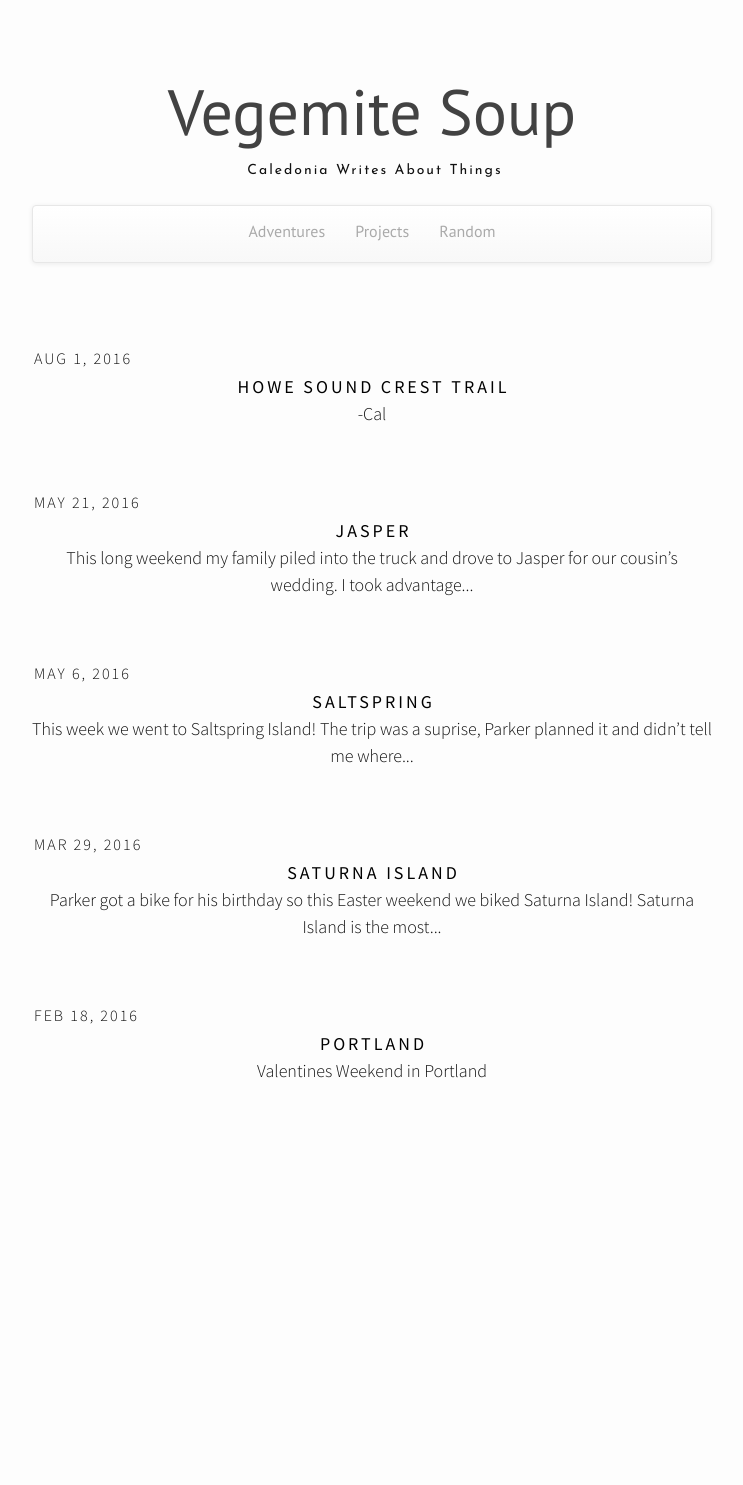
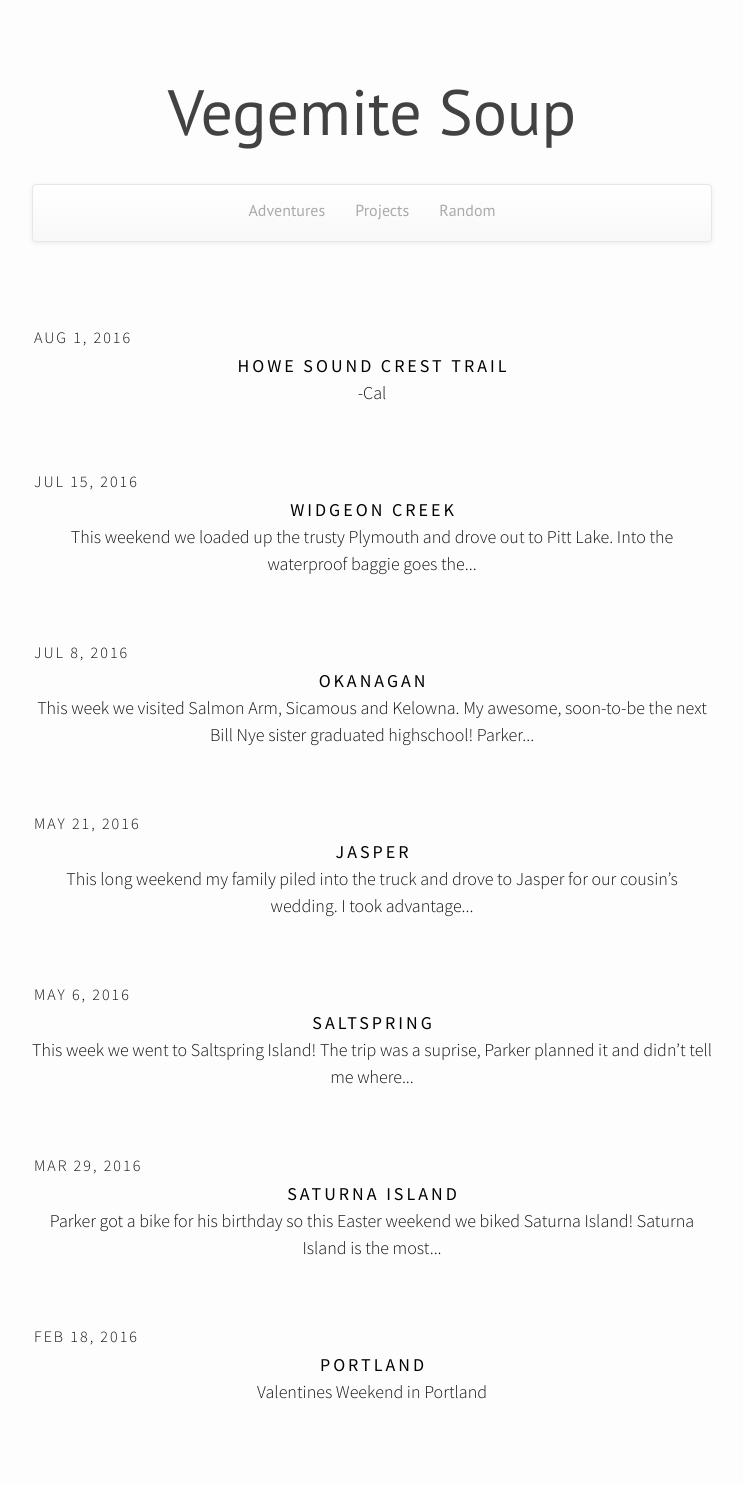
Before and after one commit to calthomson/calthomson.github.io, a Jekyll site: the page built from index.html, in a window 1280 px wide. Shown: the whole page, without its empty margins (268-1011 px from the left). Built offline with Jekyll 4.4.1, drawn with Linux system fonts in a browser that asks for light colours; nearby versions of some CDN libraries; before the commit the page ends 1164 px from its top, so only the background shows below that.

Commit message:
Widgeon post and Okangan post

```diff
--- a/_config.yml
+++ b/_config.yml
@@ -8,7 +8,7 @@
 # Site settings
 title: Vegemite Soup
 email: CaledoniaThomson@gmail.com
-description: Caledonia Writes About Things
+description:
 baseurl: "" # the subpath of your site, e.g. /blog
 url: "http://yourdomain.com" # the base hostname & protocol for your site
 twitter_username: calrthom
--- /dev/null
+++ b/_posts/2016-07-08-okangan.markdown
@@ -0,0 +1,76 @@
+---
+layout: post
+title:  "Okanagan"
+date:   2016-07-08
+author: "Caledonia Thomson"
+---
+
+This week we visited Salmon Arm, Sicamous and Kelowna.
+
+<div class="row">
+<div class="col-sm-8 col-xs-8">
+	<a href="http://res.cloudinary.com/vegemitesoup/image/upload/v1470606854/Okanagan/2.jpg"><img class="lazy" data-original="http://res.cloudinary.com/vegemitesoup/image/upload/v1470606854/Okanagan/2.jpg" /></a>
+</div>
+<div class="col-sm-4 col-xs-4">
+<br>
+My awesome, soon-to-be the next Bill Nye sister graduated highschool! Parker and I drove to Salmon Arm to surpise her for the graduation ceremony. Congrautlations on your calculations Wallis :D
+</div>
+</div>
+
+<center>Say Cheese!</center>
+
+<div class="col-sm-12 col-xs-12">
+<a href="http://res.cloudinary.com/vegemitesoup/image/upload/v1470606854/Okanagan/1.jpg"><img class="lazy" data-original="http://res.cloudinary.com/vegemitesoup/image/upload/v1470606854/Okanagan/1.jpg" /></a>
+</div>
+
+<a href="http://res.cloudinary.com/vegemitesoup/image/upload/v1470606854/Okanagan/5_1.jpg"><img class="lazy" data-original="http://res.cloudinary.com/vegemitesoup/image/upload/v1470606854/Okanagan/5_1.jpg" /></a>
+
+<div class="row">
+<div class="col-sm-6 col-xs-6">
+	<a href="http://res.cloudinary.com/vegemitesoup/image/upload/v1470606854/Okanagan/6.jpg"><img class="lazy" data-original="http://res.cloudinary.com/vegemitesoup/image/upload/v1470606854/Okanagan/6.jpg" /></a>
+</div>
+
+<div class="col-sm-6 col-xs-6">
+	<a href="http://res.cloudinary.com/vegemitesoup/image/upload/v1470606854/Okanagan/7.jpg"><img class="lazy" data-original="http://res.cloudinary.com/vegemitesoup/image/upload/v1470411692/Okanagan/7.jpg" /></a>
+</div>
+<center>Oh my god my siblings are catching up to me.</center>
+</div>
+
+<div class="row">
+<div class="col-sm-6 col-xs-6">
+	<a href="http://res.cloudinary.com/vegemitesoup/image/upload/v1470606854/Okanagan/8.jpg"><img class="lazy" data-original="http://res.cloudinary.com/vegemitesoup/image/upload/v1470606854/Okanagan/8.jpg" /></a>
+</div>
+
+<div class="col-sm-6 col-xs-6">
+	<a href="http://res.cloudinary.com/vegemitesoup/image/upload/v1470606854/Okanagan/9.jpg"><img class="lazy" data-original="http://res.cloudinary.com/vegemitesoup/image/upload/v1470411692/Okanagan/9.jpg" /></a>
+</div>
+</div>
+
+<center>Made a new friend</center>
+<a href="http://res.cloudinary.com/vegemitesoup/image/upload/v1470606854/Okanagan/11.jpg"><img class="lazy" data-original="http://res.cloudinary.com/vegemitesoup/image/upload/v1470606854/Okanagan/11.jpg" /></a>
+
+<div class="col-sm-12 col-xs-12">
+	<a href="http://res.cloudinary.com/vegemitesoup/image/upload/v1470606854/Okanagan/12.jpg"><img class="lazy" data-original="http://res.cloudinary.com/vegemitesoup/image/upload/v1470606854/Okanagan/12.jpg" /></a>
+</div>
+
+<div class="col-sm-6 col-xs-6">
+<br>
+	We hiked up to a hang gliding launch in Sicamous and got a nice view of the lake and the town below.
+</div>
+<div class="col-sm-6 col-xs-6">
+	<a href="http://res.cloudinary.com/vegemitesoup/image/upload/v1470606854/Okanagan/13.jpg"><img class="lazy" data-original="http://res.cloudinary.com/vegemitesoup/image/upload/v1470606854/Okanagan/13.jpg" /></a>
+</div>
+
+<div class="row">
+<div class="col-sm-5 col-xs-5">
+	<a href="http://res.cloudinary.com/vegemitesoup/image/upload/v1470606854/Okanagan/17.jpg"><img class="lazy" data-original="http://res.cloudinary.com/vegemitesoup/image/upload/v1470606854/Okanagan/17.jpg" /></a>
+</div>
+<div class="col-sm-7 col-xs-7">
+	<a href="http://res.cloudinary.com/vegemitesoup/image/upload/v1470606854/Okanagan/15.jpg"><img class="lazy" data-original="http://res.cloudinary.com/vegemitesoup/image/upload/v1470606854/Okanagan/15.jpg" /></a>
+</div>
+</div>
+We visited the one and only Kayla Weber in Kelowna on our way back to Vancouver and ran into some confused deer who mistook downtown Kelowna for the great outdoors.
+
+<a href="http://res.cloudinary.com/vegemitesoup/image/upload/v1470606850/Okanagan/20.jpg"><img class="lazy" data-original="http://res.cloudinary.com/vegemitesoup/image/upload/v1470606850/Okanagan/20.jpg" /></a>
+
+-Cal
--- /dev/null
+++ b/_posts/2016-07-15-widgeon-creek.markdown
@@ -0,0 +1,75 @@
+---
+layout: post
+title:  "Widgeon Creek"
+date:   2016-07-15
+author: "Caledonia Thomson"
+---
+
+<div class="row">
+<div class="col-sm-8 col-xs-8">
+	<a href="http://res.cloudinary.com/vegemitesoup/image/upload/v1470411692/widgeon/1.jpg"><img class="lazy" data-original="http://res.cloudinary.com/vegemitesoup/image/upload/v1470411692/widgeon/1.jpg" /></a>
+</div>
+<div class="col-sm-4 col-xs-4">
+<br><br><br><br>
+This weekend we loaded up the trusty Plymouth and drove out to Pitt Lake.
+</div>
+</div>
+
+<div class="row">
+<div class="col-sm-4 col-xs-4">
+<br><br><br><br>
+Into the waterproof baggie goes the camera. Now we are allowed to tip. →
+</div>
+<div class="col-sm-8 col-xs-8">
+<a href="http://res.cloudinary.com/vegemitesoup/image/upload/v1470411692/widgeon/3.jpg"><img class="lazy" data-original="http://res.cloudinary.com/vegemitesoup/image/upload/v1470411692/widgeon/3.jpg" /></a>
+</div>
+</div>
+
+<a href="http://res.cloudinary.com/vegemitesoup/image/upload/v1470411692/widgeon/4.jpg"><img class="lazy" data-original="http://res.cloudinary.com/vegemitesoup/image/upload/v1470411692/widgeon/4.jpg" /></a>
+
+We crossed the lake, which had only a couple motorized boats speeding back and forth, and went up Widgeon Creek. We took the left fork of the creek and paddled until we reached a campsite. From here we followed a trail for 30-45 minutes to get to the falls.
+
+<div class="row">
+	<a href="http://res.cloudinary.com/vegemitesoup/image/upload/v1470411692/widgeon/6.jpg"><img class="lazy" data-original="http://res.cloudinary.com/vegemitesoup/image/upload/v1470411692/widgeon/6.jpg" /></a>
+</div>
+
+<div class="row">
+<div class="col-sm-8 col-xs-8">
+	<a href="http://res.cloudinary.com/vegemitesoup/image/upload/v1470411692/widgeon/5.jpg"><img class="lazy" data-original="http://res.cloudinary.com/vegemitesoup/image/upload/v1470411692/widgeon/5.jpg" /></a>
+</div>
+
+<div class="col-sm-4 col-xs-4">
+	<a href="http://res.cloudinary.com/vegemitesoup/image/upload/v1470411692/widgeon/7.jpg"><img class="lazy" data-original="http://res.cloudinary.com/vegemitesoup/image/upload/v1470411692/widgeon/7.jpg" /></a>
+</div>
+</div>
+
+<div class="row">
+<div class="col-sm-4 col-xs-4">
+	<a href="http://res.cloudinary.com/vegemitesoup/image/upload/v1470411692/widgeon/9.jpg"><img class="lazy" data-original="http://res.cloudinary.com/vegemitesoup/image/upload/v1470411692/widgeon/9.jpg" /></a>
+</div>
+
+<div class="col-sm-8 col-xs-8">
+	<a href="http://res.cloudinary.com/vegemitesoup/image/upload/v1470411692/widgeon/8.jpg"><img class="lazy" data-original="http://res.cloudinary.com/vegemitesoup/image/upload/v1470411692/widgeon/8.jpg" /></a>
+</div>
+</div>
+
+<div class="row">
+<div class="col-sm-6 col-xs-6">
+	<a href="http://res.cloudinary.com/vegemitesoup/image/upload/v1470411692/widgeon/10.jpg"><img class="lazy" data-original="http://res.cloudinary.com/vegemitesoup/image/upload/v1470411692/widgeon/10.jpg" /></a>
+</div>
+
+<div class="col-sm-6 col-xs-6">
+<br>
+We took a little nap next to the falls, drank some beer, then hiked back to the canoe.
+I steered the canoe on the trip back. No further comment about how that went.
+<br>
+<br>
+← Collapsing on the ground after portaging the canoe across the parking lot- I have zero upper body strength it turns out.
+</div>
+</div>
+
+<a href="http://res.cloudinary.com/vegemitesoup/image/upload/v1470411692/widgeon/11.jpg"><img class="lazy" data-original="http://res.cloudinary.com/vegemitesoup/image/upload/v1470411692/widgeon/11.jpg" /></a>
+
+There is a canoe/kayak shop at Grant Narrows where you can rent for the day or overnight if you don't have your own boat. From the first campsite it is possible to hike to Widgeon Lake which also seems like a cool place to camp or fish.
+
+-Cal
```
